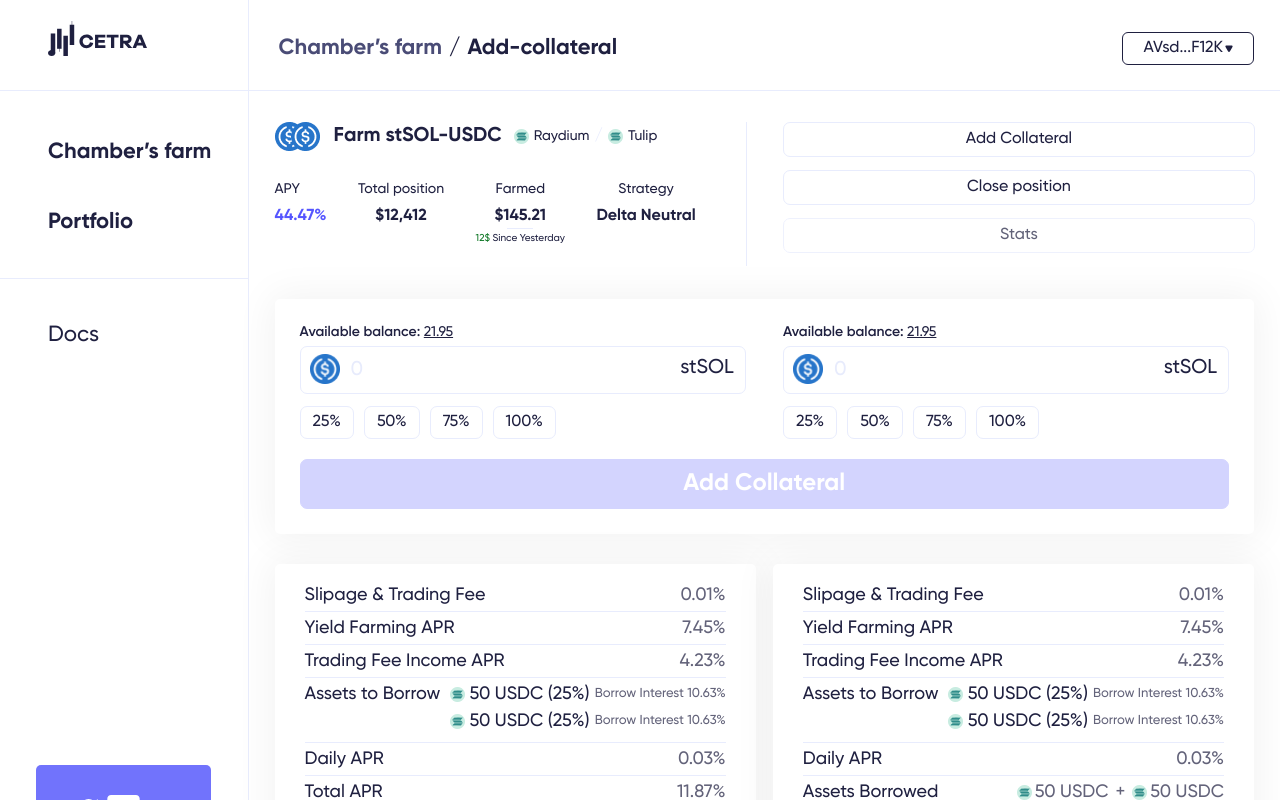
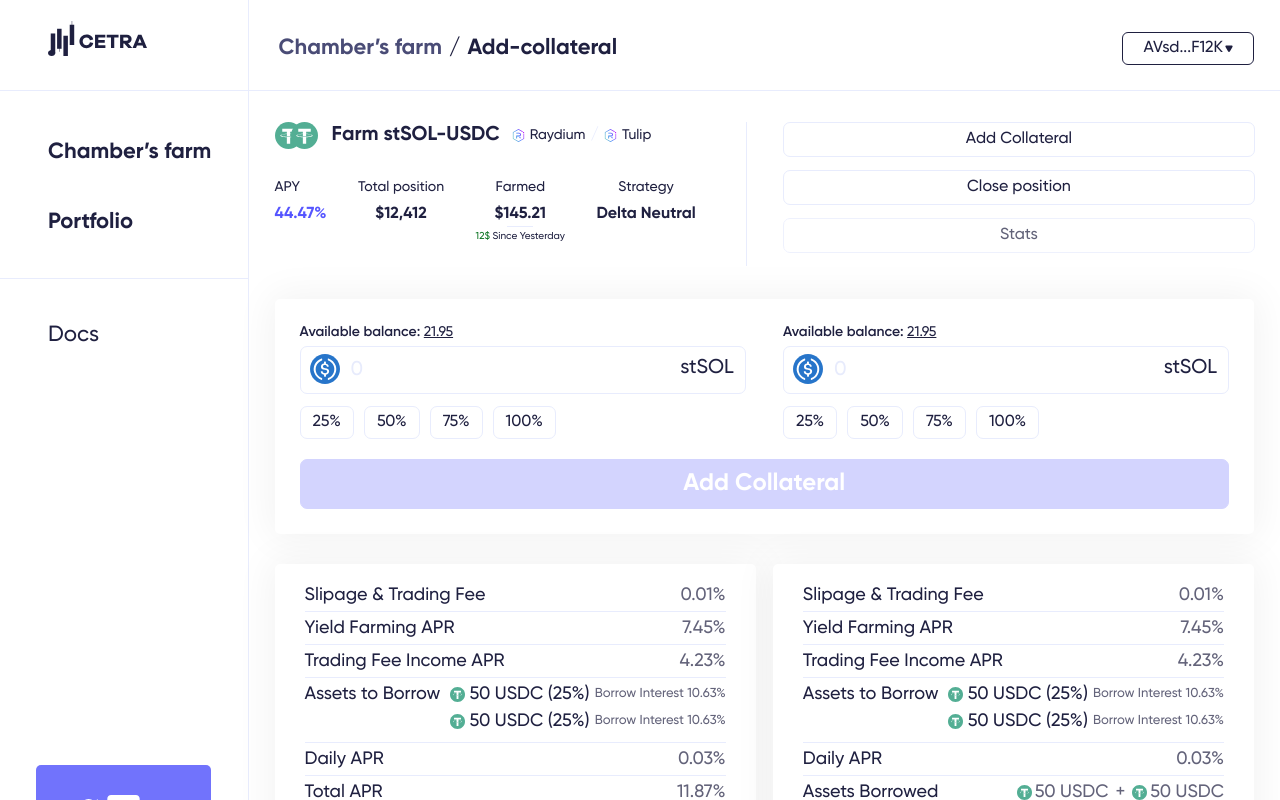
Before and after one commit to r404man/cetra, a React (Create React App) app: page /add-collateral in a window 1280 px wide. Shown: the top 800 px of the page. Built offline with nearby package versions, Linux system fonts and the light colour scheme.

Commit message:
svg fixes

```diff
--- a/src/components/form/Form.tsx
+++ b/src/components/form/Form.tsx
@@ -1,5 +1,5 @@
 import React, { useState } from "react";
-import logo1 from "../../assets/logomark2.png";
+import logo1 from "../../assets/usd-coin-usdc-logo1.svg";
 
 import { useForm } from "react-hook-form";
 
--- a/src/components/pool-row/PoolRow.tsx
+++ b/src/components/pool-row/PoolRow.tsx
@@ -1,7 +1,7 @@
 import React from "react";
 import "./poolrow.scss";
-import logo from "./../../assets/pool/logo1.png";
-import logo1 from "./../../assets/pool/title-logo-1.png";
+import logo1 from "./../../assets/R.svg";
+import logo from "./../../assets/usd-coin-usdc-logo1.svg";
 import { Link } from "react-router-dom";
 
 function PoolRow() {
@@ -10,10 +10,10 @@
 			<td className="poolrow-title">
 				<div className="poolrow-title-icons">
 					<div className="title-icon">
-						<img src={logo} alt="" />
+						<img width={27} height={27} src={logo} alt="" />
 					</div>
 					<div className="title-icon">
-						<img src={logo} alt="" />
+						<img width={27} height={27} src={logo} alt="" />
 					</div>
 				</div>
 				<div className="poolrow-title-text">
@@ -21,14 +21,14 @@
 					<div className="title-subtitles">
 						<div className="title-subtitle">
 							<div className="subtitle-icon">
-								<img src={logo1} alt="" />
+								<img width={11} height={11} src={logo1} alt="" />
 							</div>
 							<div className="subtitle-text">Raydium</div>
 						</div>
 						<span>/</span>
 						<div className="title-subtitle">
 							<div className="subtitle-icon">
-								<img src={logo1} alt="" />
+								<img width={11} height={11} src={logo1} alt="" />
 							</div>
 							<div className="subtitle-text">Tulip</div>
 						</div>
--- a/src/components/portfolio-row/PortfolioRow.tsx
+++ b/src/components/portfolio-row/PortfolioRow.tsx
@@ -1,7 +1,7 @@
 import React from "react";
 import "./portfoliorow.scss";
-import logo from "./../../assets/pool/logo1.png";
-import logo1 from "./../../assets/pool/title-logo-1.png";
+import logo1 from "./../../assets/R.svg";
+import logo from "./../../assets/usd-coin-usdc-logo1.svg";
 import { Link } from "react-router-dom";
 // import settings from "./../../assets/settings.svg";
 // import share from "./../../assets/share.svg";
@@ -12,10 +12,10 @@
 			<td className="poolrow-title portfolio-row-title">
 				<div className="poolrow-title-icons">
 					<div className="title-icon">
-						<img src={logo} alt="" />
+						<img width={27} height={27} src={logo} alt="" />
 					</div>
 					<div className="title-icon">
-						<img src={logo} alt="" />
+						<img width={27} height={27} src={logo} alt="" />
 					</div>
 				</div>
 				<div className="poolrow-title-text">
@@ -23,14 +23,14 @@
 					<div className="title-subtitles">
 						<div className="title-subtitle">
 							<div className="subtitle-icon">
-								<img src={logo1} alt="" />
+								<img width={11} height={11} src={logo1} alt="" />
 							</div>
 							<div className="subtitle-text">Raydium</div>
 						</div>
 						<span>/</span>
 						<div className="title-subtitle">
 							<div className="subtitle-icon">
-								<img src={logo1} alt="" />
+								<img width={11} height={11} src={logo1} alt="" />
 							</div>
 							<div className="subtitle-text">Tulip</div>
 						</div>
--- a/src/components/tabs/Tabs.tsx
+++ b/src/components/tabs/Tabs.tsx
@@ -1,7 +1,7 @@
 import React from "react";
 import "./tabs.scss";
-import logo from "./../../assets/logomark.png";
-import logo1 from "../../assets/logomark2.png";
+import logo from "./../../assets/T.svg";
+import logo1 from "../../assets/usd-coin-usdc-logo1.svg";
 function Tabs() {
 	return (
 		<div className="farm-cards">
@@ -23,14 +23,14 @@
 					<div className="assets-items">
 						<div className="assets-info">
 							<div className="assets-icon">
-								<img src={logo} alt="" />
+								<img width={15} height={15} src={logo} alt="" />
 							</div>
 							<div className="assets-text">50 USDC (25%)</div>
 							<div className="assets-details">Borrow Interest 10.63%</div>
 						</div>
 						<div className="assets-info">
 							<div className="assets-icon">
-								<img src={logo} alt="" />
+								<img width={15} height={15} src={logo} alt="" />
 							</div>
 							<div className="assets-text">50 USDC (25%)</div>
 							<div className="assets-details">Borrow Interest 10.63%</div>
@@ -68,14 +68,14 @@
 					<div className="assets-items">
 						<div className="assets-info">
 							<div className="assets-icon">
-								<img src={logo} alt="" />
+								<img width={15} height={15} src={logo} alt="" />
 							</div>
 							<div className="assets-text">50 USDC (25%)</div>
 							<div className="assets-details">Borrow Interest 10.63%</div>
 						</div>
 						<div className="assets-info">
 							<div className="assets-icon">
-								<img src={logo} alt="" />
+								<img width={15} height={15} src={logo} alt="" />
 							</div>
 							<div className="assets-text">50 USDC (25%)</div>
 							<div className="assets-details">Borrow Interest 10.63%</div>
@@ -92,12 +92,12 @@
 						<div className="plus-infos">
 							<div className="plus-info">
 								<div className="plus-info-icon">
-									<img src={logo} alt="" />
+									<img width={15} height={15} src={logo} alt="" />
 								</div>
 								<div className="plus-info-title">50 USDC</div>
 								<span>+</span>
 								<div className="plus-info-icon">
-									<img src={logo} alt="" />
+									<img width={15} height={15} src={logo} alt="" />
 								</div>
 								<div className="plus-info-title">50 USDC</div>
 							</div>
--- a/src/pages/add-collateral/AddCollateral.tsx
+++ b/src/pages/add-collateral/AddCollateral.tsx
@@ -1,7 +1,7 @@
 import React from "react";
 import "./addCollateral.scss";
-import logo from "./../../assets/logomark.png";
-import logo1 from "../../assets/logomark2.png";
+import logo1 from "./../../assets/T.svg";
+import logo from "../../assets/R.svg";
 import { Link, NavLink, Outlet } from "react-router-dom";
 
 function AddCollateral() {
@@ -14,10 +14,10 @@
 					<div className="page-info-title">
 						<div className="poolrow-title-icons collateral-title-icons">
 							<div className="title-icon">
-								<img src={logo1} alt="" />
+								<img width={27} height={27} src={logo1} alt="" />
 							</div>
 							<div className="title-icon">
-								<img src={logo1} alt="" />
+								<img width={27} height={27} src={logo1} alt="" />
 							</div>
 						</div>
 						<div className="farm-title">
@@ -25,14 +25,14 @@
 							<div className="farm-title-icons">
 								<div className="title-icon">
 									<div className="title-icon-image">
-										<img src={logo} alt="" />
+										<img height={13} width={13} src={logo} alt="" />
 									</div>
 									<div className="title-icon-text">Raydium</div>
 								</div>
 								<span>/</span>
 								<div className="title-icon">
 									<div className="title-icon-image">
-										<img src={logo} alt="" />
+										<img height={13} width={13} src={logo} alt="" />
 									</div>
 									<div className="title-icon-text">Tulip</div>
 								</div>
--- a/src/pages/add-collateral/add-collateral-pages/close-position/ClosePosition.tsx
+++ b/src/pages/add-collateral/add-collateral-pages/close-position/ClosePosition.tsx
@@ -1,7 +1,7 @@
 import React, { useState } from "react";
 import Modal from "../../../../components/modal/Modal";
 import "./closePosition.scss";
-import logo from "./../../../../assets/dropdown-logo.png";
+import logo from "./../../../../assets/usd-coin-usdc-logo1.svg";
 import arrow from "./../../../../assets/arrow-down.svg";
 const options = ["USDT", "USDС", "SOL"];
 
@@ -70,7 +70,7 @@
 								<div className="dropdown-container">
 									<div className="dropdown-header" onClick={toggling}>
 										<div className="dropdown-header-icon">
-											<img src={logo} alt="" />
+											<img height={19} width={19} src={logo} alt="" />
 										</div>
 										<div className="dropdown-header-text">
 											{selectedOption || "USDT"}
@@ -91,7 +91,7 @@
 														key={option}
 														onClick={onOptionClicked(option)}
 														className="dropdown-list-item">
-														<img src={logo} alt="" />
+														<img width={19} height={19} src={logo} alt="" />
 														{option}
 													</div>
 												))}
--- a/src/pages/farm/Farm.tsx
+++ b/src/pages/farm/Farm.tsx
@@ -1,7 +1,7 @@
 import React from "react";
 import "./farm.scss";
-import logo from "./../../assets/logomark.png";
-import logo1 from "../../assets/logomark2.png";
+import logo from "./../../assets/R.svg";
+import logo1 from "../../assets/T.svg";
 import Form from "../../components/form/Form";
 import Tabs from "../../components/tabs/Tabs";
 
@@ -16,14 +16,14 @@
 					<div className="farm-title-icons">
 						<div className="title-icon">
 							<div className="title-icon-image">
-								<img src={logo} alt="" />
+								<img width={14} height={14} src={logo} alt="" />
 							</div>
 							<div className="title-icon-text">Raydium</div>
 						</div>
 						<span>/</span>
 						<div className="title-icon">
 							<div className="title-icon-image">
-								<img src={logo} alt="" />
+								<img width={14} height={14} src={logo} alt="" />
 							</div>
 							<div className="title-icon-text">Tulip</div>
 						</div>
--- a/src/pages/portfolio/Portfolio.tsx
+++ b/src/pages/portfolio/Portfolio.tsx
@@ -10,7 +10,7 @@
 				<div className="perfomance-title">
 					<div className="perfomance-title-text">Portfolio Perfomance</div>
 					<div className="perfomance-title-icon">
-						<img src={icon} alt="" />
+						<img width={22} height={22} src={icon} alt="" />
 					</div>
 				</div>
 				<div className="perfomance-details">
```
